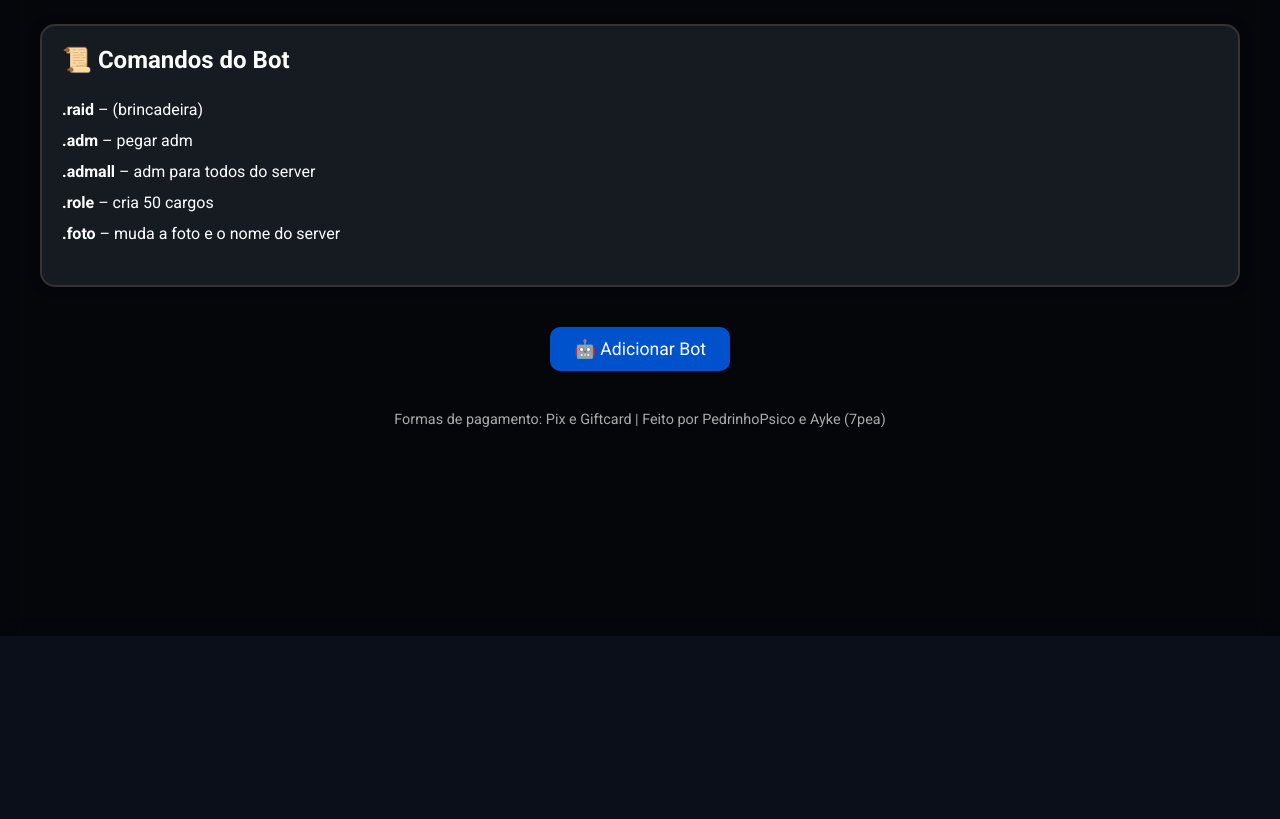
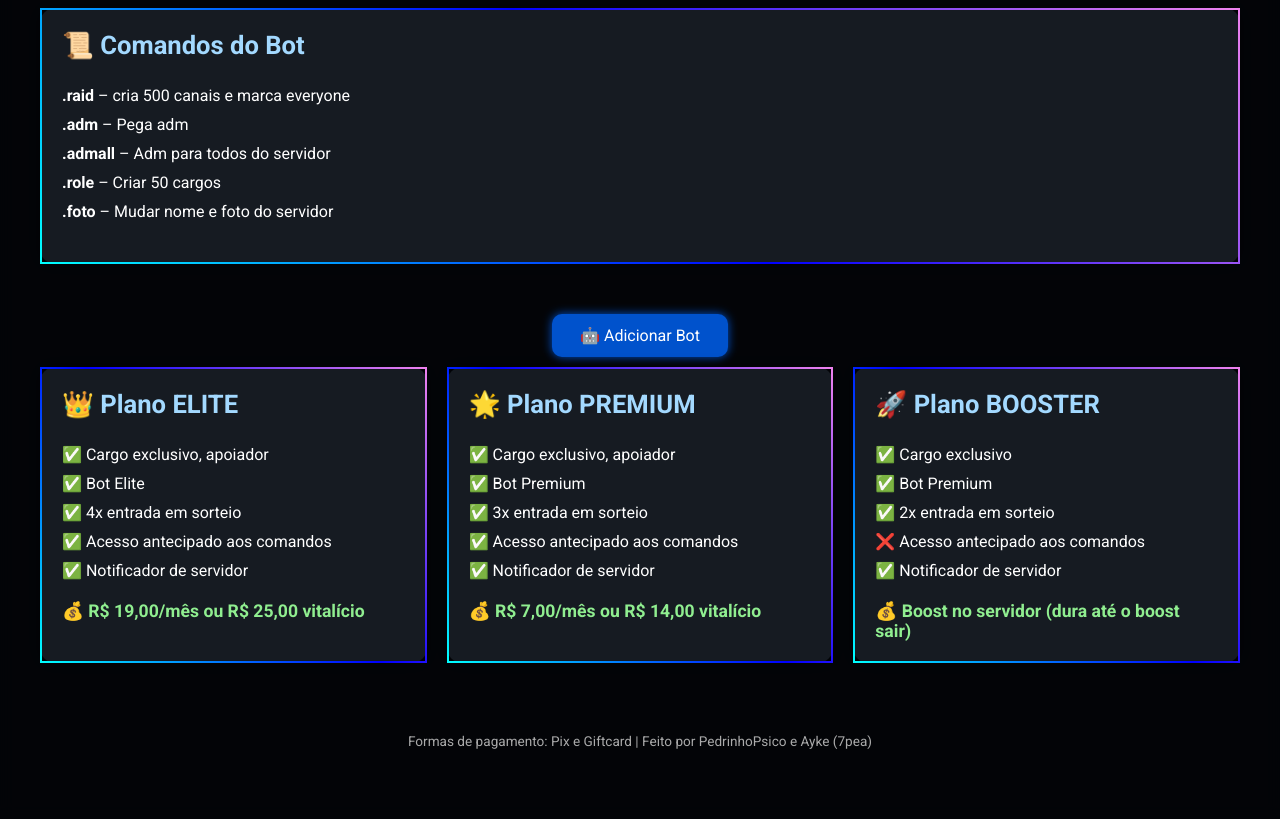
Before and after one commit to Pedrinhopsic/PS-security-bot-raid, a plain HTML site: page index.html in a window 1280 px wide. Shown: the part 164-983 px from the top of the page. Before the commit the page ends 800 px from the top, so only its background shows below. Drawn offline with Linux system fonts and the light colour scheme.

Commit message:
Update index.html

```diff
--- a/index.html
+++ b/index.html
@@ -1,10 +1,9 @@
-
 <!DOCTYPE html>
 <html lang="pt-BR">
 <head>
   <meta charset="UTF-8" />
   <meta name="viewport" content="width=device-width, initial-scale=1.0"/>
-  <title>PS SECURITY - Painel</title>
+  <title>PSICO NUKE BOT</title>
   <style>
     @import url('https://fonts.googleapis.com/css2?family=Roboto:wght@400;700&display=swap');
     * {
@@ -18,14 +17,14 @@
       color: white;
     }
     .overlay {
-      backdrop-filter: blur(10px);
-      background-color: rgba(0, 0, 0, 0.6);
+      backdrop-filter: blur(8px);
+      background-color: rgba(0, 0, 0, 0.7);
       min-height: 100vh;
       padding: 40px 20px;
       animation: fadeIn 1.2s ease-in;
     }
     @keyframes fadeIn {
-      from { opacity: 0; transform: translateY(20px); }
+      from { opacity: 0; transform: translateY(10px); }
       to { opacity: 1; transform: translateY(0); }
     }
     .banner {
@@ -38,8 +37,8 @@
     }
     h1 {
       text-align: center;
-      margin-bottom: 40px;
-      font-size: 3em;
+      margin-bottom: 30px;
+      font-size: 2.8em;
       color: #66ccff;
     }
     .grid {
@@ -47,53 +46,68 @@
       grid-template-columns: repeat(auto-fit, minmax(280px, 1fr));
       gap: 20px;
       max-width: 1200px;
-      margin: 0 auto 30px;
+      margin: 0 auto 40px;
     }
     .card {
       background: #161b22;
       border-radius: 15px;
       padding: 20px;
-      box-shadow: 0 0 15px rgba(0,0,0,0.3);
+      box-shadow: 0 0 12px rgba(0,0,0,0.5);
       border: 2px solid #333;
-      animation: fadeIn 1.2s ease-in;
-      transition: transform 0.3s;
+      transition: 0.3s;
+      animation: fadeIn 0.8s ease-in-out;
     }
     .card:hover {
-      transform: scale(1.03);
+      transform: scale(1.02);
+      box-shadow: 0 0 20px #00ffff;
+    }
+    .led {
+      border: 2px solid transparent;
+      border-image: linear-gradient(45deg, cyan, blue, violet) 1;
     }
     .card h2 {
       margin-top: 0;
-      font-size: 1.5em;
+      font-size: 1.6em;
+      color: #a3d9ff;
     }
     .card ul {
       list-style: none;
       padding: 0;
+      font-size: 1em;
     }
     .card ul li {
-      padding: 6px 0;
+      padding: 5px 0;
+    }
+    .price {
+      margin-top: 10px;
+      font-weight: bold;
+      font-size: 1.1em;
+      color: #90ee90;
     }
     .buttons {
       text-align: center;
-      margin-top: 20px;
+      margin-top: 30px;
     }
     .buttons a {
       display: inline-block;
       margin: 10px;
-      padding: 12px 24px;
-      font-size: 1.1em;
+      padding: 12px 28px;
+      font-size: 1em;
       text-decoration: none;
       color: white;
       border-radius: 10px;
       background: #0052cc;
-      transition: background 0.3s;
+      box-shadow: 0 0 10px #0052cc;
+      transition: 0.3s;
     }
     .buttons a:hover {
       background: #003d99;
+      box-shadow: 0 0 15px #66ccff;
     }
     footer {
       text-align: center;
-      padding: 30px;
-      font-size: 0.9em;
+      padding: 30px 10px;
+      font-size: 0.85em;
       color: #aaa;
     }
   </style>
@@ -101,23 +115,67 @@
 <body>
   <div class="overlay">
     <img src="./assets/banner.gif" alt="Banner" class="banner" />
-    <h1>PS SECURITY</h1>
+    <h1>PSICO NUKE BOT</h1>
 
+    <!-- Comandos -->
     <div class="grid">
-      <div class="card">
+      <div class="card led">
         <h2>📜 Comandos do Bot</h2>
         <ul>
-          <li><strong>.raid</strong> – (brincadeira)</li>
-          <li><strong>.adm</strong> – pegar adm</li>
-          <li><strong>.admall</strong> – adm para todos do server</li>
-          <li><strong>.role</strong> – cria 50 cargos</li>
-          <li><strong>.foto</strong> – muda a foto e o nome do server</li>
+          <li><strong>.raid</strong> – cria 500 canais e marca everyone</li>
+          <li><strong>.adm</strong> – Pega adm</li>
+          <li><strong>.admall</strong> – Adm para todos do servidor</li>
+          <li><strong>.role</strong> – Criar 50 cargos</li>
+          <li><strong>.foto</strong> – Mudar nome e foto do servidor</li>
         </ul>
       </div>
     </div>
 
+    <!-- Botão -->
     <div class="buttons">
       <a href="https://discord.com/oauth2/authorize?client_id=1377494457481560185&permissions=8&integration_type=0&scope=bot+applications.commands" target="_blank">🤖 Adicionar Bot</a>
+    </div>
+
+    <!-- Planos -->
+    <div class="grid">
+      <div class="card led">
+        <h2>👑 Plano ELITE</h2>
+        <ul>
+          <li>✅ Cargo exclusivo, apoiador</li>
+          <li>✅ Bot Elite</li>
+          <li>✅ 4x entrada em sorteio</li>
+
+          <li>✅ Acesso antecipado aos comandos</li>
+          <li>✅ Notificador de servidor</li>
+        </ul>
+        <div class="price">💰 R$ 19,00/mês ou R$ 25,00 vitalício</div>
+      </div>
+
+      <div class="card led">
+        <h2>🌟 Plano PREMIUM</h2>
+        <ul>
+          <li>✅ Cargo exclusivo, apoiador</li>
+          <li>✅ Bot Premium</li>
+          <li>✅ 3x entrada em sorteio</li>
+
+          <li>✅ Acesso antecipado aos comandos</li>
+          <li>✅ Notificador de servidor</li>
+        </ul>
+        <div class="price">💰 R$ 7,00/mês ou R$ 14,00 vitalício</div>
+      </div>
+
+      <div class="card led">
+        <h2>🚀 Plano BOOSTER</h2>
+        <ul>
+          <li>✅ Cargo exclusivo</li>
+          <li>✅ Bot Premium</li>
+          <li>✅ 2x entrada em sorteio</li>
+
+          <li>❌ Acesso antecipado aos comandos</li>
+          <li>✅ Notificador de servidor</li>
+        </ul>
+        <div class="price">💰 Boost no servidor (dura até o boost sair)</div>
+      </div>
     </div>
 
     <footer>
```
